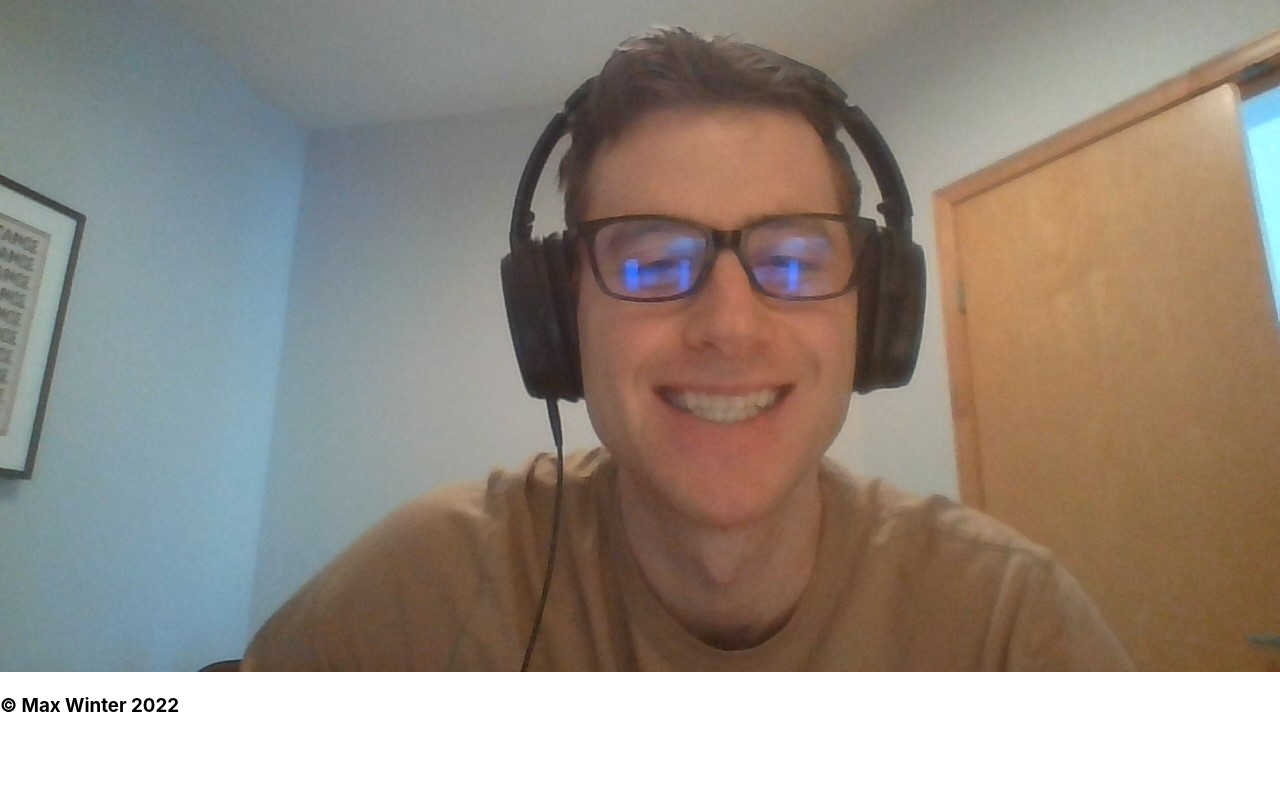
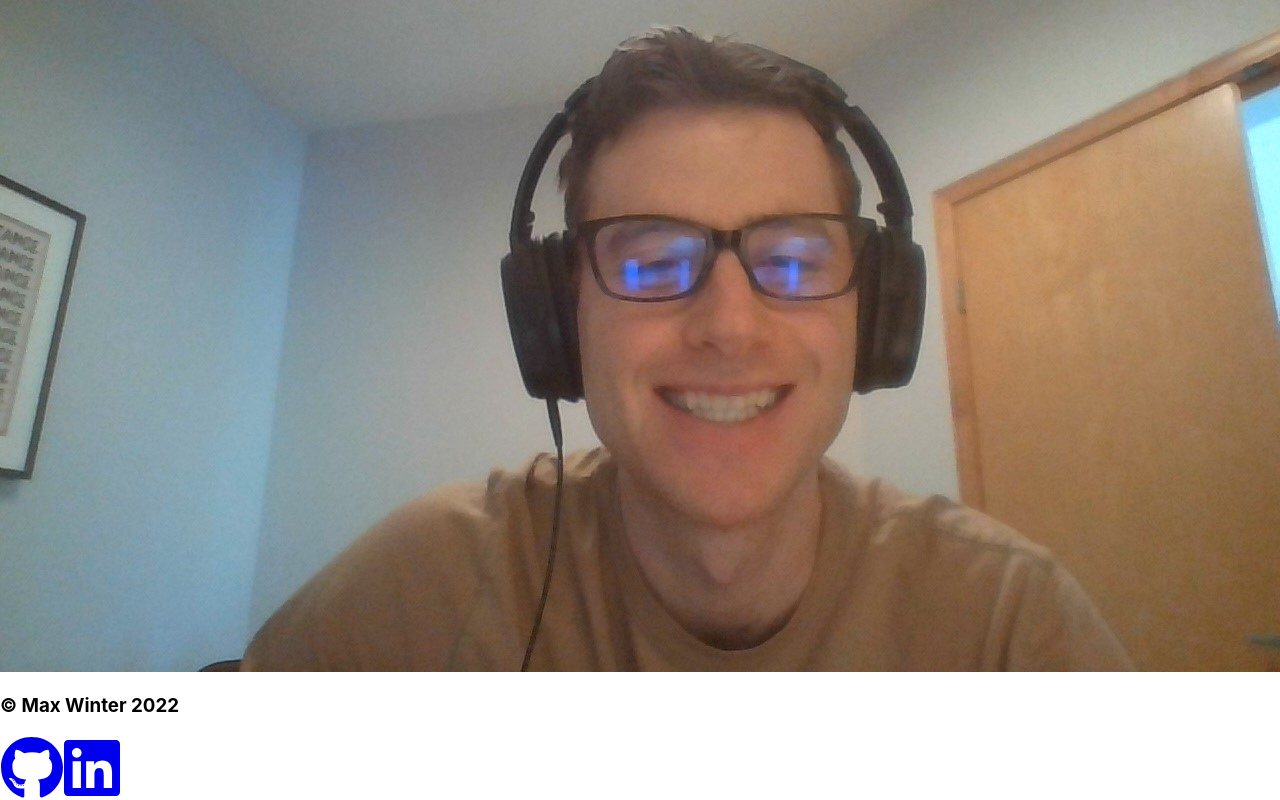
Before and after one commit to mwin1201/sprinting-turtle, a React (Create React App) app in the folder portfolio/: page / in a window 1280 px wide. Shown: the part 846-1646 px from the top of the page. Before the commit the page ends 1582 px from the top, so only its background shows below. Built offline with nearby package versions, Linux system fonts and the light colour scheme.

Commit message:
added icons to footer

```diff
--- a/portfolio/package.json
+++ b/portfolio/package.json
@@ -3,12 +3,17 @@
   "version": "0.1.0",
   "private": true,
   "dependencies": {
+    "@fortawesome/fontawesome-svg-core": "^1.3.0",
+    "@fortawesome/free-brands-svg-icons": "^6.0.0",
+    "@fortawesome/free-solid-svg-icons": "^6.0.0",
+    "@fortawesome/react-fontawesome": "^0.1.17",
     "@testing-library/jest-dom": "^5.16.2",
     "@testing-library/react": "^12.1.3",
     "@testing-library/user-event": "^13.5.0",
     "react": "^17.0.2",
     "react-dom": "^17.0.2",
     "react-scripts": "5.0.0",
+    "save": "^2.4.0",
     "web-vitals": "^2.1.4"
   },
   "scripts": {
--- a/portfolio/src/components/Footer/index.js
+++ b/portfolio/src/components/Footer/index.js
@@ -1,5 +1,7 @@
 import React from "react";
-
+import ReactDOM from 'react-dom'
+import { FontAwesomeIcon } from '@fortawesome/react-fontawesome'
+import { faGithub, faLinkedin } from '@fortawesome/free-brands-svg-icons';
 
 function Footer() {
     return(
@@ -8,7 +10,8 @@ function Footer() {
                 &copy; Max Winter {new Date().getFullYear()}
             </h3>
             <div className="media-icons">
-
+                <a href="https://github.com/mwin1201" target="_blank"><FontAwesomeIcon icon={faGithub} size="4x" /></a>
+                <a href="https://www.linkedin.com/in/maxwell-winter/" target="_blank"><FontAwesomeIcon icon={faLinkedin} size="4x" /></a>
             </div>
         </footer>
     );
```
Also changed, not shown: 1 other file (tests, documents, lock files or other folders).
